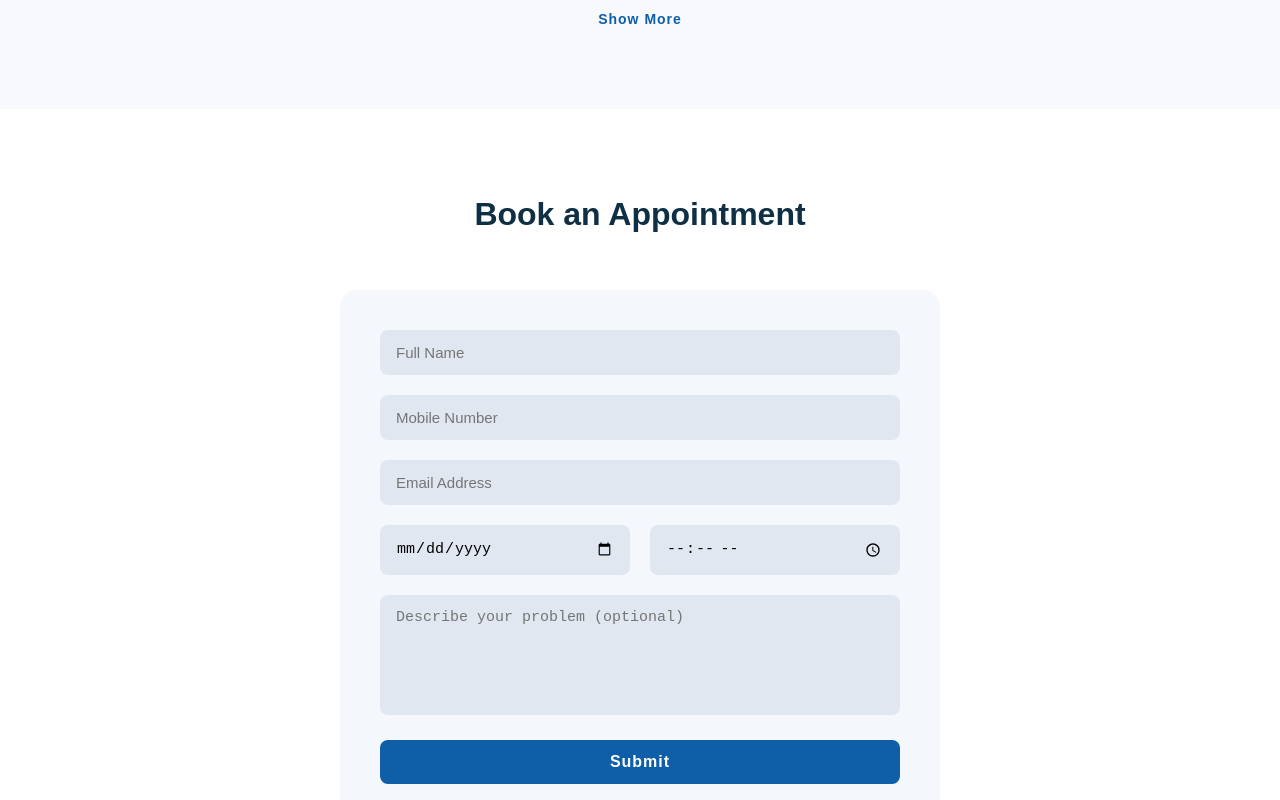
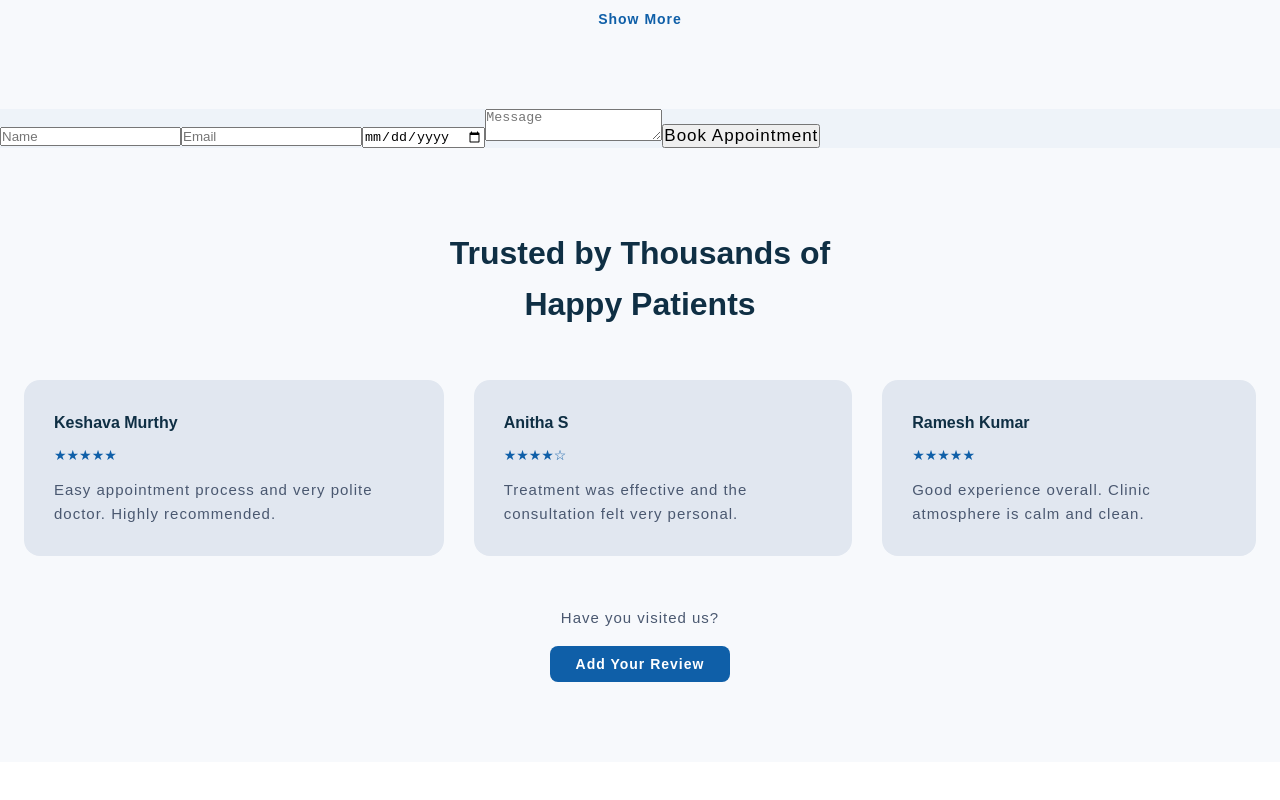
Before and after one commit to husen-2346/vital_vibes_frontend, a React (Vite) app: page / in a window 1280 px wide. Shown: the part 2920-3720 px from the top of the page. Built offline with nearby package versions, Linux system fonts and the light colour scheme.

Commit message:
chnages db to mangoDB

```diff
--- a/src/admin/AppointmentTable.jsx
+++ b/src/admin/AppointmentTable.jsx
@@ -1,61 +1,38 @@
-import React, { useEffect, useState } from "react";
+import { useEffect, useState } from "react";
 
 const AppointmentTable = () => {
   const [appointments, setAppointments] = useState([]);
 
-  const fetchAppointments = () => {
-    fetch("http://localhost:5000/api/appointments")
+  useEffect(() => {
+    fetch("http://localhost:5000/appointments")
       .then(res => res.json())
-      .then(data => setAppointments(data));
-  };
-
-  useEffect(() => {
-    fetchAppointments();
+      .then(data => {
+        console.log("ADMIN DATA:", data);
+        setAppointments(data);
+      });
   }, []);
 
-  const markCompleted = async id => {
-    await fetch(`http://localhost:5000/api/appointments/${id}`, {
-      method: "PUT"
-    });
-    fetchAppointments();
-  };
-
   return (
-    <div className="appointment-table">
-      <h3>Appointments</h3>
-
-      <table>
+    <table border="1">
       <thead>
         <tr>
           <th>Name</th>
-            <th>Phone</th>
+          <th>Email</th>
           <th>Date</th>
-            <th>Time</th>
-            <th>Status</th>
-            <th>Action</th>
+          <th>Message</th>
         </tr>
       </thead>
-
       <tbody>
-          {appointments.map(a => (
-            <tr key={a.id}>
+        {appointments.map((a) => (
+          <tr key={a._id}>
             <td>{a.name}</td>
-              <td>{a.phone}</td>
-              <td>{a.date.split("T")[0]}</td>
-              <td>{a.time}</td>
-              <td>{a.status}</td>
-              <td>
-                {a.status === "Pending" ? (
-                  <button onClick={() => markCompleted(a.id)}>Complete</button>
-                ) : (
-                  <span className="completed">Done</span>
-                )}
-              </td>
+            <td>{a.email}</td>
+            <td>{a.date}</td>
+            <td>{a.message}</td>
           </tr>
         ))}
       </tbody>
     </table>
-    </div>
   );
 };
 
--- a/src/admin/admin.css
+++ b/src/admin/admin.css
@@ -216,7 +216,7 @@ body {
     grid-template-columns: 1fr;
   }
 
-  .admin-content {
+.admin-content {
     padding: 3rem;
   }
 }
--- a/src/components/Appointments.jsx
+++ b/src/components/Appointments.jsx
@@ -1,80 +1,67 @@
-import React, { useState } from "react";
+import { useState } from "react";
 
-const Appointment = () => {
-  const [formData, setFormData] = useState({
-    name: "",
-    phone: "",
-    email: "",
-    date: "",
-    time: "",
-    message: ""
-  });
 
-  const handleChange = (e) => {
-    setFormData({ ...formData, [e.target.name]: e.target.value });
-  };
 
-  const handleSubmit = async (e) => {
+const Appointments = () => {
+  const [name, setName] = useState("");
+  const [email, setEmail] = useState("");
+  const [date, setDate] = useState("");
+  const [message, setMessage] = useState("");
+
+  const submitAppointment = async (e) => {
     e.preventDefault();
+    console.log("🔥 FRONTEND SUBMIT CLICKED");
 
-    const res = await fetch("http://localhost:5000/api/appointments", {
+    await fetch("http://localhost:5000/appointments", {
       method: "POST",
-      headers: { "Content-Type": "application/json" },
-      body: JSON.stringify(formData)
+      headers: {
+        "Content-Type": "application/json"
+      },
+      body: JSON.stringify({
+        name,
+        email,
+        date,
+        message
+      })
     });
 
-    const data = await res.json();
-    alert(data.message);
+    setName("");
+    setEmail("");
+    setDate("");
+    setMessage("");
+
+    alert("Appointment submitted");
   };
 
   return (
-    <section className="appointment" id="appointment">
-      <div className="container">
-        <h2 className="section-title">Book an Appointment</h2>
+    <form onSubmit={submitAppointment}>
+      <input
+        placeholder="Name"
+        value={name}
+        onChange={(e) => setName(e.target.value)}
+      />
 
-        <form className="appointment-form" onSubmit={handleSubmit}>
-          <input
-            type="text"
-            name="name"
-            placeholder="Full Name"
-            onChange={handleChange}
-            required
-          />
+      <input
+        placeholder="Email"
+        value={email}
+        onChange={(e) => setEmail(e.target.value)}
+      />
 
-          <input
-            type="tel"
-            name="phone"
-            placeholder="Mobile Number"
-            onChange={handleChange}
-            required
-          />
+      <input
+        type="date"
+        value={date}
+        onChange={(e) => setDate(e.target.value)}
+      />
 
-          <input
-            type="email"
-            name="email"
-            placeholder="Email Address"
-            onChange={handleChange}
-            required
-          />
+      <textarea
+        placeholder="Message"
+        value={message}
+        onChange={(e) => setMessage(e.target.value)}
+      />
 
-          <div className="form-row">
-            <input type="date" name="date" onChange={handleChange} required />
-            <input type="time" name="time" onChange={handleChange} required />
-          </div>
-
-          <textarea
-            name="message"
-            placeholder="Describe your problem (optional)"
-            onChange={handleChange}
-          ></textarea>
-
-          <button type="submit" className="appointment-btn">
-            Submit
-          </button>
-        </form>
-      </div>
-    </section>
+      <button type="submit">Book Appointment</button>
+    </form>
   );
 };
 
-export default Appointment;
+export default Appointments;
```
Also changed, not shown: 1 other file (tests, documents, lock files or other folders). Lines whose indentation alone changed are shown as unchanged.
